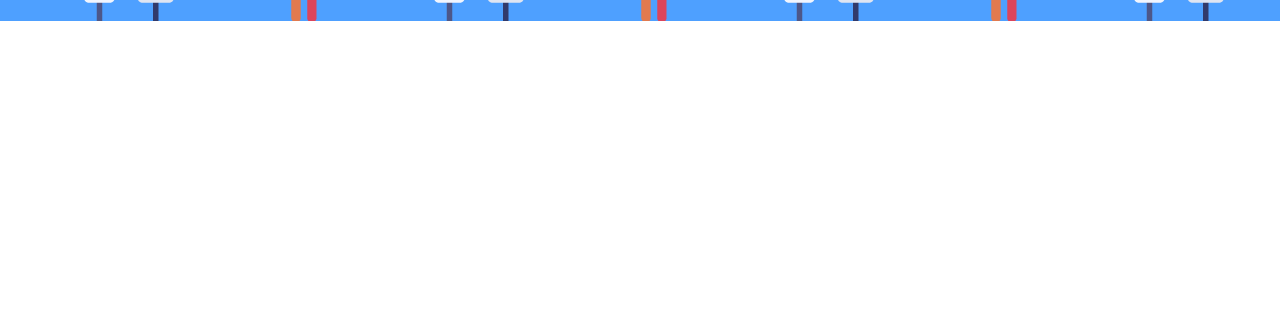
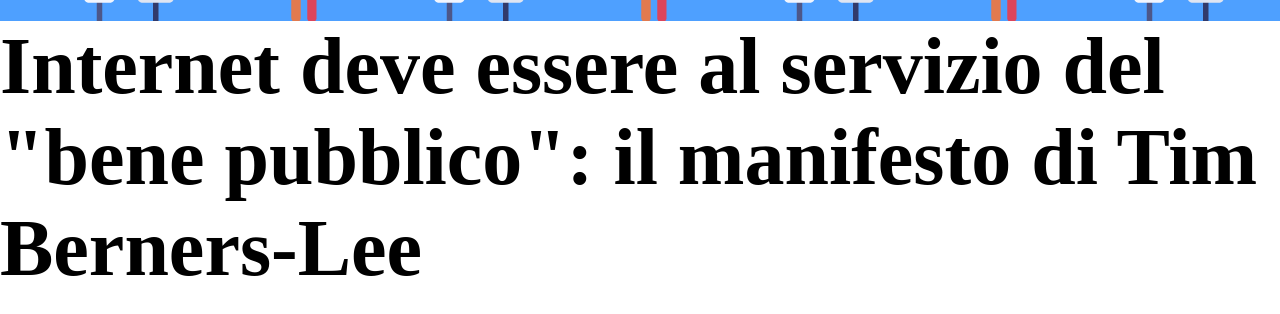
Before and after one commit to MarioSantoro/html-css-booleaner, a plain HTML site: page index.html in a window 1280 px wide. Shown: the part 156-470 px from the top of the page. Drawn offline with Linux system fonts and the light colour scheme.

Commit message:
add main with title

```diff
--- a/css/style.css
+++ b/css/style.css
@@ -13,3 +13,7 @@ header > img{
     margin-top: 90px ;
     margin-bottom: 20px;
 }
+
+main > h1{
+    font-size: 5rem;
+}
--- a/index.html
+++ b/index.html
@@ -1,5 +1,5 @@
 <!DOCTYPE html>
-<html lang="en">
+<html lang="it">
 <head>
     <meta charset="UTF-8">
     <meta http-equiv="X-UA-Compatible" content="IE=edge">
@@ -11,5 +11,9 @@
     <header>
         <img src="img/logo.svg" alt="Logo booleaner">
     </header>
+
+    <main>
+        <h1>Internet deve essere al servizio del "bene pubblico": il manifesto di Tim Berners-Lee</h1>
+    </main>
 </body>
 </html>
```
